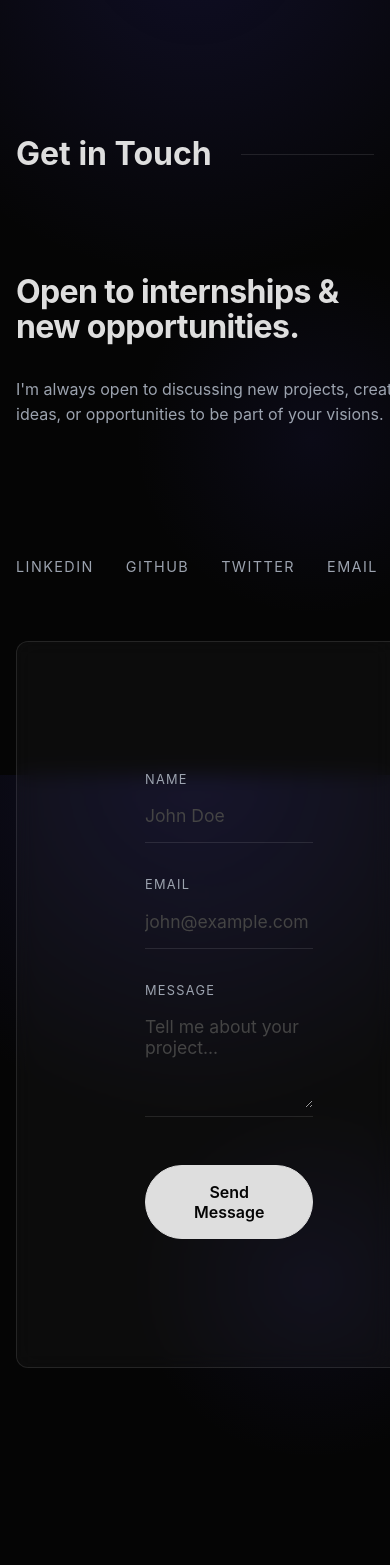
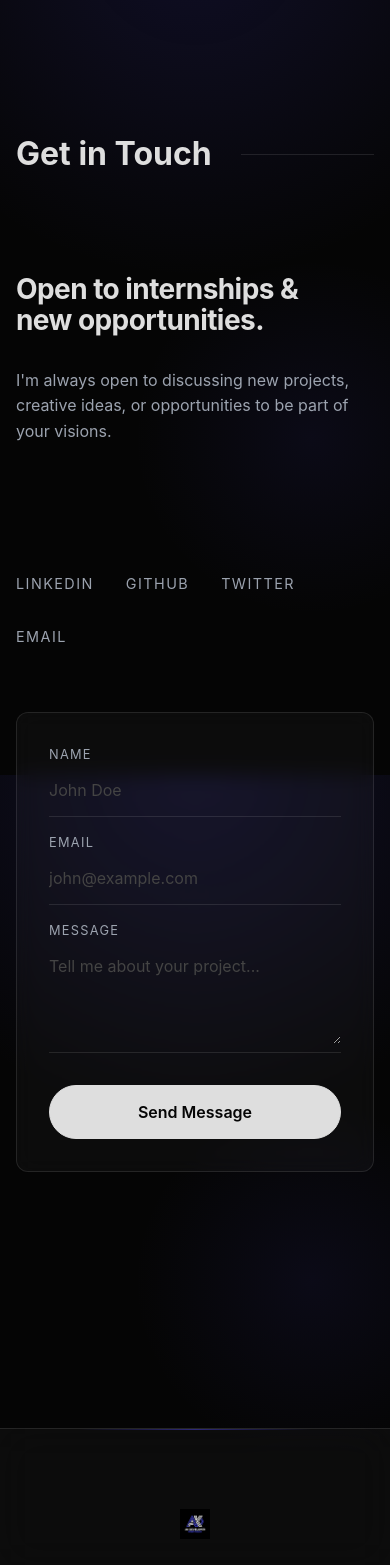
Before and after one commit to aaryan-codes56/portfolio, a React (Vite) app: page / in a window 390 px wide. Shown: the part 5977-7542 px from the top of the page. Built offline with nearby package versions, Linux system fonts and the light colour scheme.

Commit message:
Fix: Overhaul contact section responsiveness on small screens

```diff
--- a/src/components/Contact/Contact.css
+++ b/src/components/Contact/Contact.css
@@ -161,3 +161,23 @@
         text-align: center;
     }
 }
+
+@media (max-width: 480px) {
+    .contact {
+        padding-bottom: var(--spacing-md);
+    }
+
+    .contact-cta {
+        font-size: 1.75rem;
+    }
+
+    .contact-form {
+        padding: var(--spacing-md);
+        gap: var(--spacing-sm);
+    }
+
+    .form-group input,
+    .form-group textarea {
+        font-size: 1rem;
+    }
+}
```
